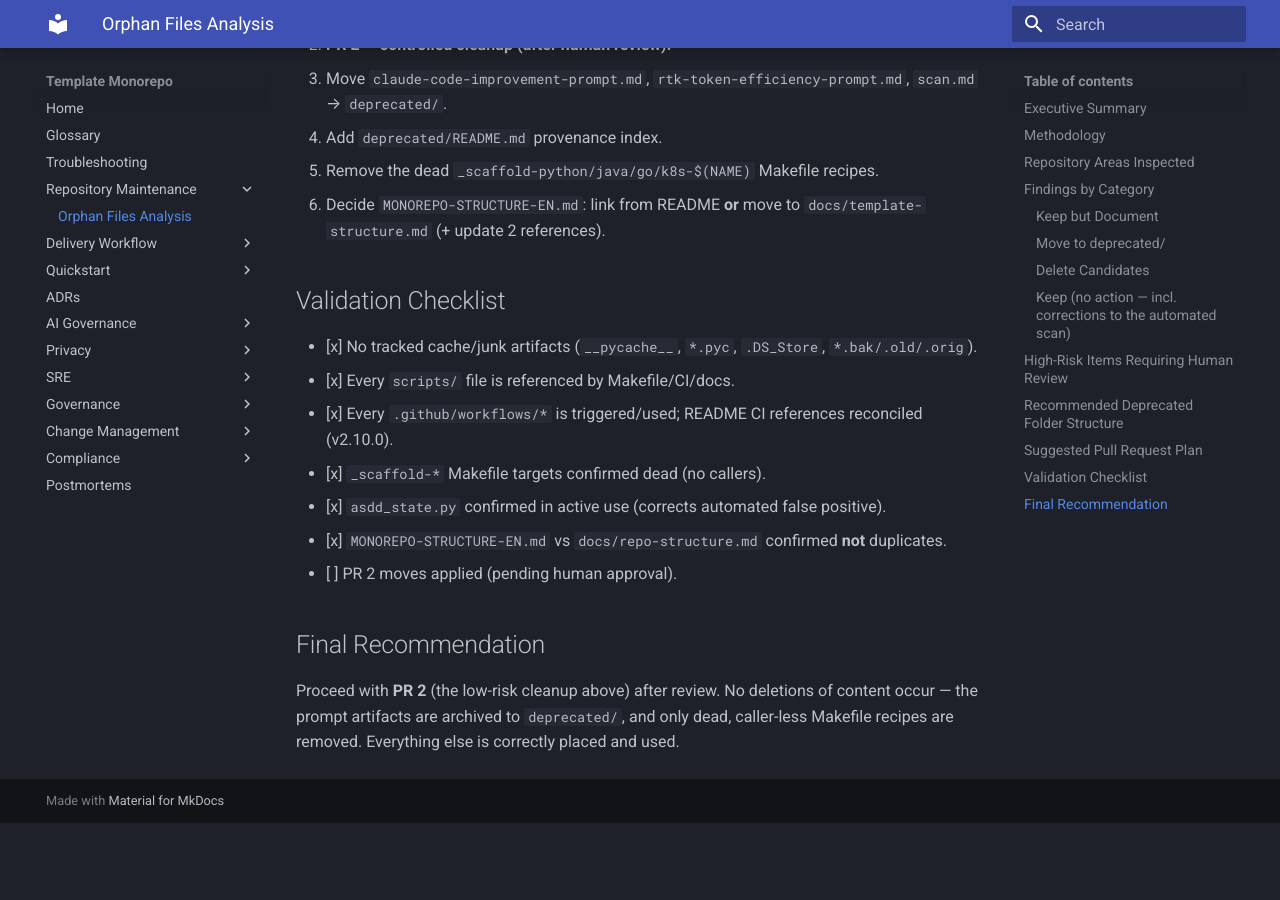
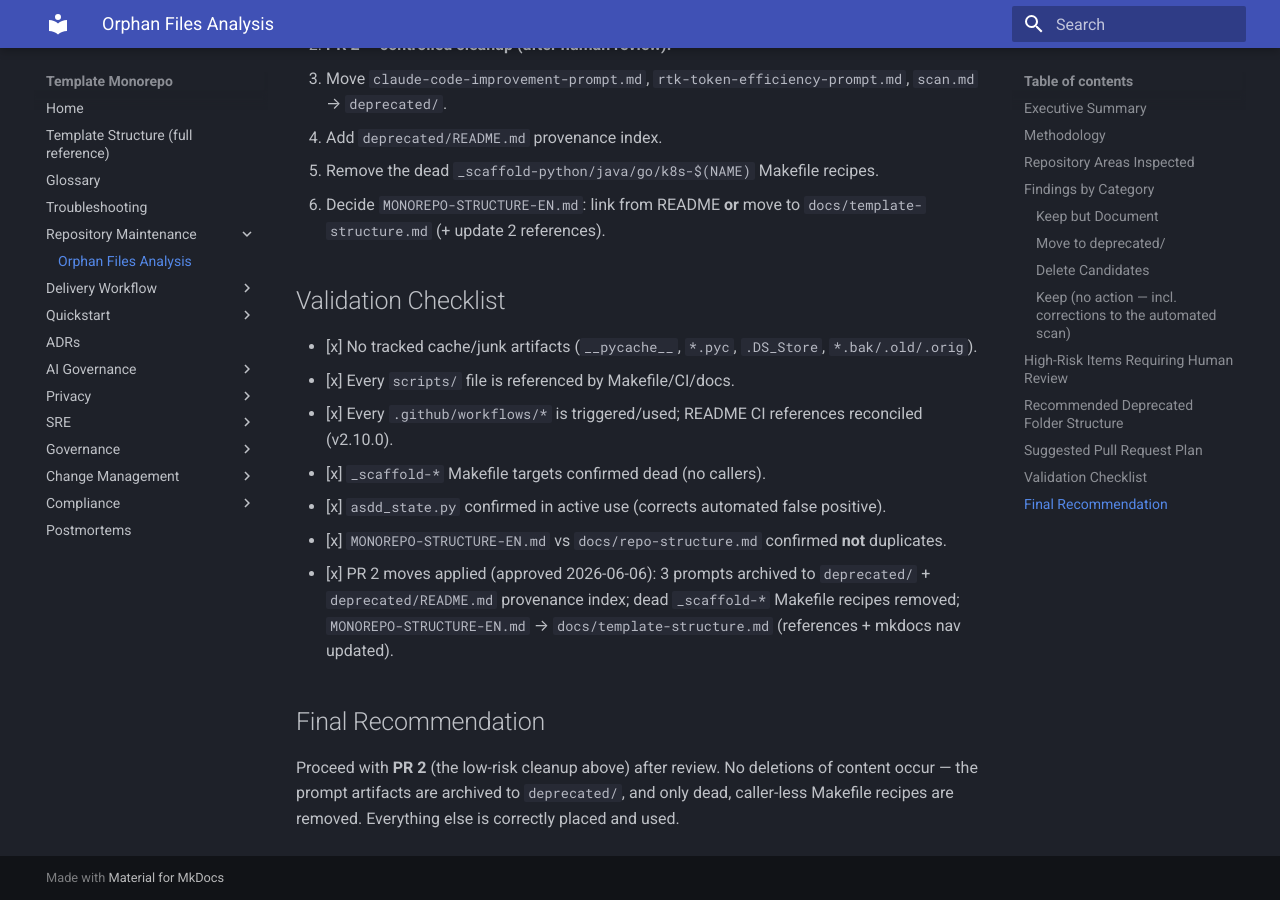
Before and after one commit to valdomirosouza/Repository-Template-v2, an MkDocs documentation site: the page built from docs/repository-maintenance/orphan-files-analysis.md, in a window 1280 px wide and 900 px high, scrolled down 4982 px. Built offline with MkDocs 1.6.1 and Material for MkDocs 9.7.7, drawn with Linux system fonts in a browser that asks for light colours; before the commit the page ends 5805 px from its top, so only the background shows below that.

Commit message:
chore(governance): apply orphan-scan cleanup (PR2, #61)
Approved low-risk cleanup from the orphan-files analysis:
- Moved MONOREPO-STRUCTURE-EN.md → docs/template-structure.md (misplaced root doc);
  updated the docs/change-management/README.md reference and added it to mkdocs nav.
- Removed the dead _scaffold-python/java/go/k8s-$(NAME) Makefile recipes (no callers since
  new-service was repointed to scripts/new-service.sh in v2.10.0; carried stale go 1.23 /
  com.yourorg). The live path is scripts/new-service.sh → scaffold/scaffold.py.
- Archived 3 stray root prompt artifacts (claude-code-improvement-prompt.md,
  rtk-token-efficiency-prompt.md, scan.md) to the gitignored deprecated/ + added
  deprecated/README.md provenance index.

Makefile parses (new-service intact, _scaffold gone); mkdocs --strict passes.

Refs: #61

Co-Authored-By: Claude Opus 4.8 (1M context) <noreply@anthropic.com>

```diff
--- a/docs/repository-maintenance/orphan-files-analysis.md
+++ b/docs/repository-maintenance/orphan-files-analysis.md
@@ -105,7 +105,7 @@ Add `deprecated/README.md` recording, per item: original path, reason, date, rep
 - [x] `_scaffold-*` Makefile targets confirmed dead (no callers).
 - [x] `asdd_state.py` confirmed in active use (corrects automated false positive).
 - [x] `MONOREPO-STRUCTURE-EN.md` vs `docs/repo-structure.md` confirmed **not** duplicates.
-- [ ] PR 2 moves applied (pending human approval).
+- [x] PR 2 moves applied (approved 2026-06-06): 3 prompts archived to `deprecated/` + `deprecated/README.md` provenance index; dead `_scaffold-*` Makefile recipes removed; `MONOREPO-STRUCTURE-EN.md` → `docs/template-structure.md` (references + mkdocs nav updated).
 
 ## Final Recommendation
 
--- a/mkdocs.yml
+++ b/mkdocs.yml
@@ -15,6 +15,7 @@ theme:
 
 nav:
   - Home: repo-structure.md
+  - Template Structure (full reference): template-structure.md
   - Glossary: glossary.md
   - Troubleshooting: troubleshooting.md
   - Repository Maintenance:
```
Also changed, not shown: CHANGELOG.md (+8 -0 lines), docs/change-management/README.md (+1 -1 lines), docs/template-structure.md (renamed from MONOREPO-STRUCTURE-EN.md), 1 other file.
